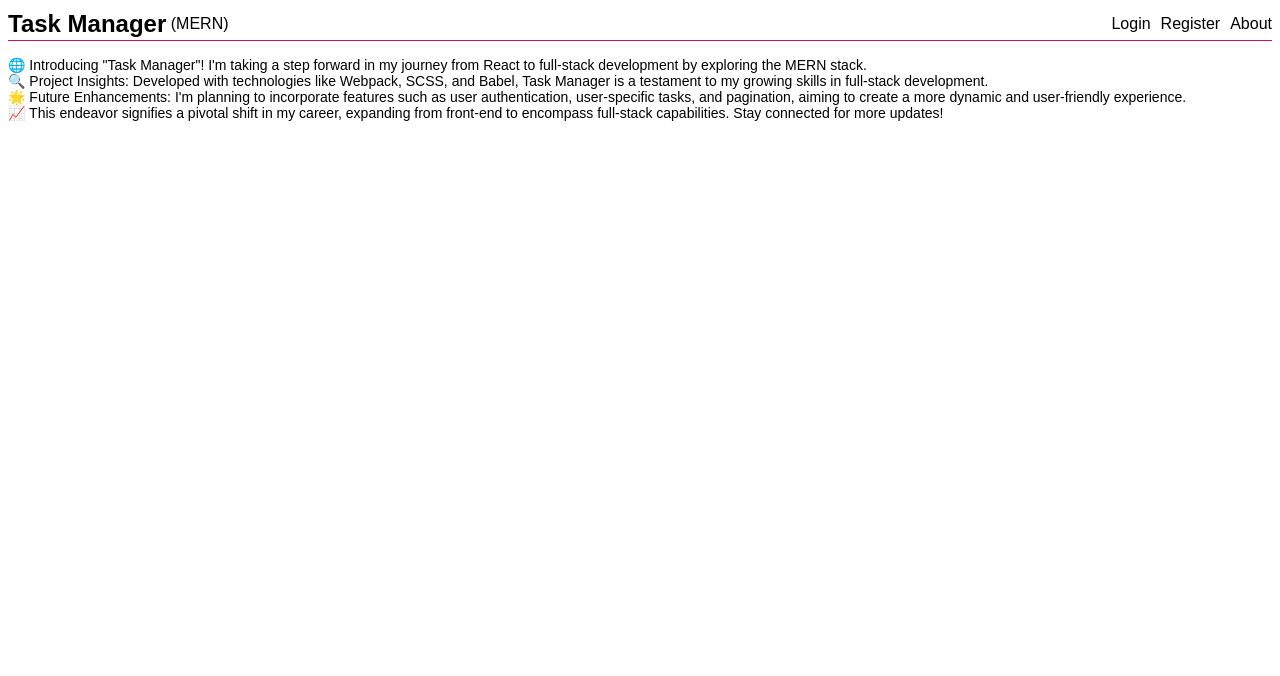
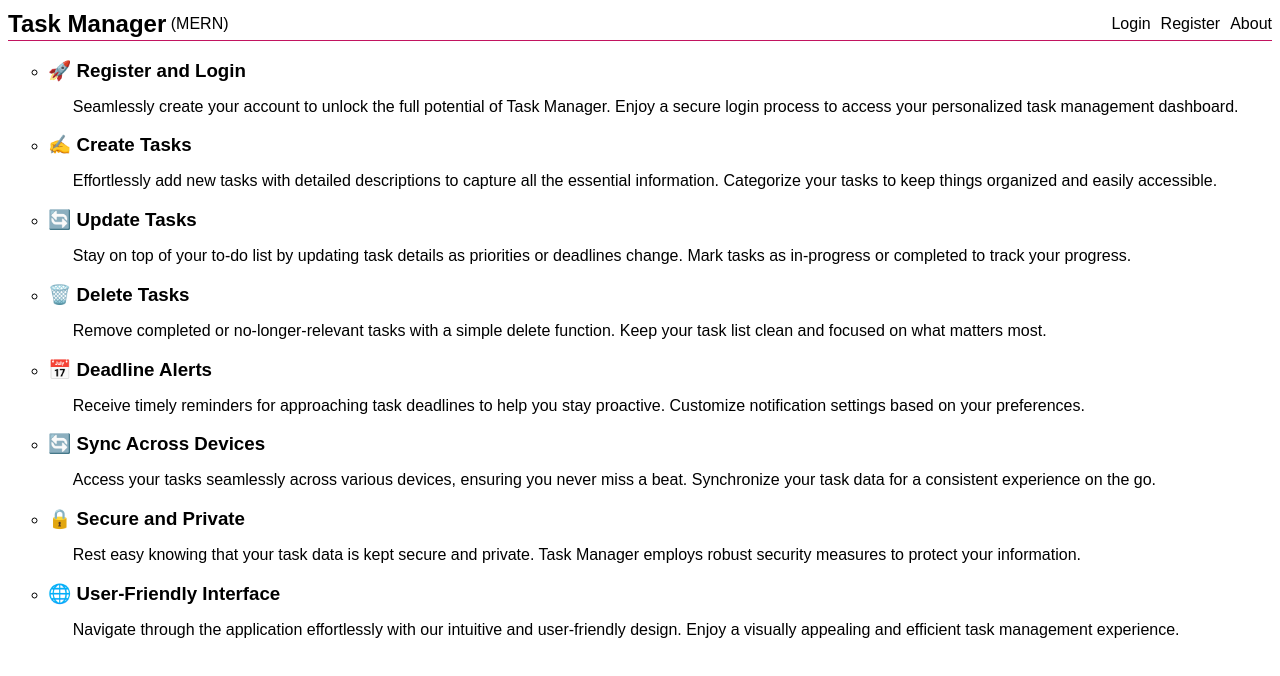
Before and after one commit to rvijaykr10/task-manager-mern-app, a React app in the folder frontend/: page /about in a window 1280 px wide. Shown: the top 676 px of the page. Built offline with nearby package versions, Linux system fonts and the light colour scheme.

Commit message:
about page content updated

```diff
--- a/frontend/src/components/About/About.jsx
+++ b/frontend/src/components/About/About.jsx
@@ -6,23 +6,68 @@ const About = () => {
     <div className={styles.about}>
       <ul>
         <li>
-          🌐 Introducing "Task Manager"! I'm taking a step forward in my journey
-          from React to full-stack development by exploring the MERN stack.
+          <h3>🚀 Register and Login</h3>
+          <p>
+            Seamlessly create your account to unlock the full potential of Task
+            Manager. Enjoy a secure login process to access your personalized
+            task management dashboard.
+          </p>
         </li>
         <li>
-          🔍 Project Insights: Developed with technologies like Webpack, SCSS,
-          and Babel, Task Manager is a testament to my growing skills in
-          full-stack development.
+          <h3>✍️ Create Tasks</h3>
+          <p>
+            Effortlessly add new tasks with detailed descriptions to capture all
+            the essential information. Categorize your tasks to keep things
+            organized and easily accessible.
+          </p>
         </li>
         <li>
-          🌟 Future Enhancements: I'm planning to incorporate features such as
-          user authentication, user-specific tasks, and pagination, aiming to
-          create a more dynamic and user-friendly experience.
+          <h3>🔄 Update Tasks</h3>
+          <p>
+            Stay on top of your to-do list by updating task details as
+            priorities or deadlines change. Mark tasks as in-progress or
+            completed to track your progress.
+          </p>
         </li>
         <li>
-          📈 This endeavor signifies a pivotal shift in my career, expanding
-          from front-end to encompass full-stack capabilities. Stay connected
-          for more updates!
+          <h3>🗑️ Delete Tasks</h3>
+          <p>
+            Remove completed or no-longer-relevant tasks with a simple delete
+            function. Keep your task list clean and focused on what matters
+            most.
+          </p>
+        </li>
+        <li>
+          <h3>📅 Deadline Alerts</h3>
+          <p>
+            Receive timely reminders for approaching task deadlines to help you
+            stay proactive. Customize notification settings based on your
+            preferences.
+          </p>
+        </li>
+        <li>
+          <h3>🔄 Sync Across Devices</h3>
+          <p>
+            Access your tasks seamlessly across various devices, ensuring you
+            never miss a beat. Synchronize your task data for a consistent
+            experience on the go.
+          </p>
+        </li>
+        <li>
+          <h3>🔒 Secure and Private</h3>
+          <p>
+            Rest easy knowing that your task data is kept secure and private.
+            Task Manager employs robust security measures to protect your
+            information.
+          </p>
+        </li>
+        <li>
+          <h3>🌐 User-Friendly Interface</h3>
+          <p>
+            Navigate through the application effortlessly with our intuitive and
+            user-friendly design. Enjoy a visually appealing and efficient task
+            management experience.
+          </p>
         </li>
       </ul>
     </div>
--- a/frontend/src/components/About/About.scss
+++ b/frontend/src/components/About/About.scss
@@ -1,10 +1,14 @@
 @import "../../styles/base.scss";
 .about {
   ul {
-    padding: 0;
     li {
-      list-style: none;
-      font-size: 14px;
+      list-style: circle;
+      h3 {
+        margin-bottom: 0;
+      }
+      p {
+        margin-left: 1.55rem;
+      }
     }
   }
 }
```
